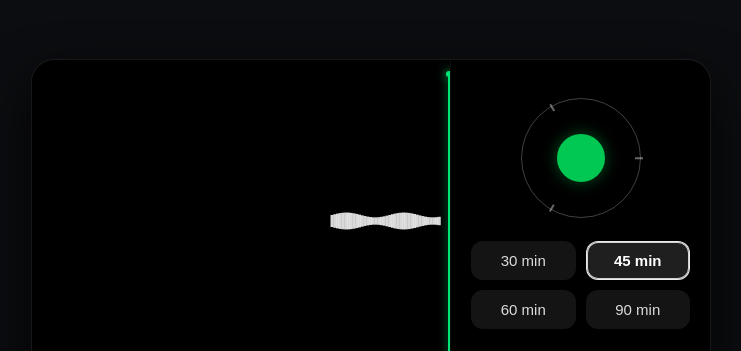
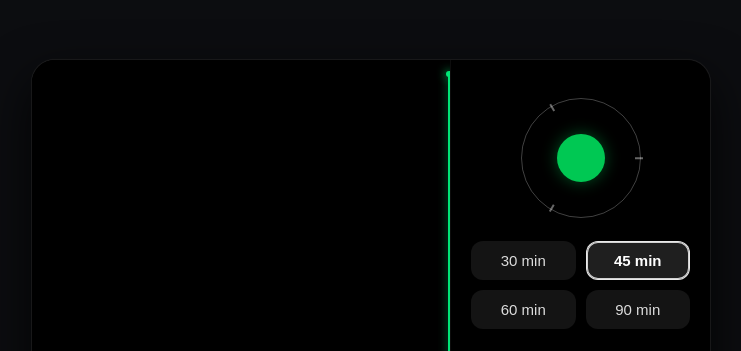
Before and after one commit to designedbyvishesh/AI_chatbot, a website: page recorder-test.html in a window 1280 px wide. Shown: the part 161-512 px from the top of the page, without its empty margins (269-1010 px from the left). Drawn offline with nearby package versions, Linux system fonts and the light colour scheme.

Commit message:
style: Change dial rotation speed to 0.06 RPS, remove pre-recording wave, set 2px bar thickness with 2px gap, and widen timeline ruler spacing by 15%

```diff
--- a/recording-timer.css
+++ b/recording-timer.css
@@ -168,7 +168,7 @@
   transform: translate(-50%, -50%) rotate(120deg) translate(58px, 0);
 }
 
-/* CSS Keyframe Animation for 0.1 rps (10 seconds per turn) */
+/* CSS Keyframe Animation for 0.06 rps (~16.67 seconds per turn) */
 @keyframes spinRing {
   from {
     transform: rotate(0deg);
@@ -179,7 +179,7 @@
 }
 
 .recorder-widget__outer-ring.is-rotating {
-  animation: spinRing 10s linear infinite;
+  animation: spinRing 16.666s linear infinite;
 }
 
 /* Inner Green Solid Circle Toggle Button */
--- a/recording-timer.js
+++ b/recording-timer.js
@@ -174,15 +174,8 @@ class RecordingTimer {
     this.ctx = this.canvas.getContext('2d');
     this.resizeCanvas();
 
-    // Pre-fill history buffer with baseline amplitude bars
+    // Start with empty history (no waveform before recording starts)
     this.waveformHistory = [];
-    for (let i = 0; i < 40; i++) {
-      const time = -(40 - i) * 0.05;
-      this.waveformHistory.push({
-        time: time,
-        amp: 0.05 + Math.sin(i * 0.3) * 0.02
-      });
-    }
 
     this.renderCanvas();
   }
@@ -219,18 +212,18 @@ class RecordingTimer {
       const waveformAreaHeight = height - rulerHeight;
       const centerY = waveformAreaHeight / 2;
 
-      // Speed: Pixels per second (matching waveform & timeline ruler)
-      const pixelsPerSecond = 55 * dpr;
+      // Speed: Pixels per second (increased 15% to 63.25 * dpr for wider timestamp spacing)
+      const pixelsPerSecond = 63.25 * dpr;
       const rightX = width - (8 * dpr);
-      const barWidth = 3 * dpr;
+      const barWidth = 2 * dpr; // 2px waveform bar thickness
 
       // Update elapsed time & capture audio sample if recording
       if (this.state === 'recording') {
         this.elapsedSecondsFloat += dt;
         this.elapsedSeconds = Math.floor(this.elapsedSecondsFloat);
 
-        // Sample audio amplitude every 40ms (~25 samples/sec)
-        if (currentTime - this.lastSampleTime > 40) {
+        // Sample audio amplitude every ~63.2ms (gives 2px bar + 2px gap spacing)
+        if (currentTime - this.lastSampleTime > 63.2) {
           const amp = this.getAudioAmplitude();
           this.waveformHistory.push({ time: this.elapsedSecondsFloat, amp: amp });
           this.lastSampleTime = currentTime;
@@ -248,7 +241,7 @@ class RecordingTimer {
         }
       }
 
-      // Draw Waveform Bars (moving right to left in sync with timeline ruler)
+      // Draw Waveform Bars (2px width, 2px gap, moving right to left)
       for (let i = 0; i < this.waveformHistory.length; i++) {
         const item = this.waveformHistory[i];
         const x = rightX - (this.elapsedSecondsFloat - item.time) * pixelsPerSecond;
```
